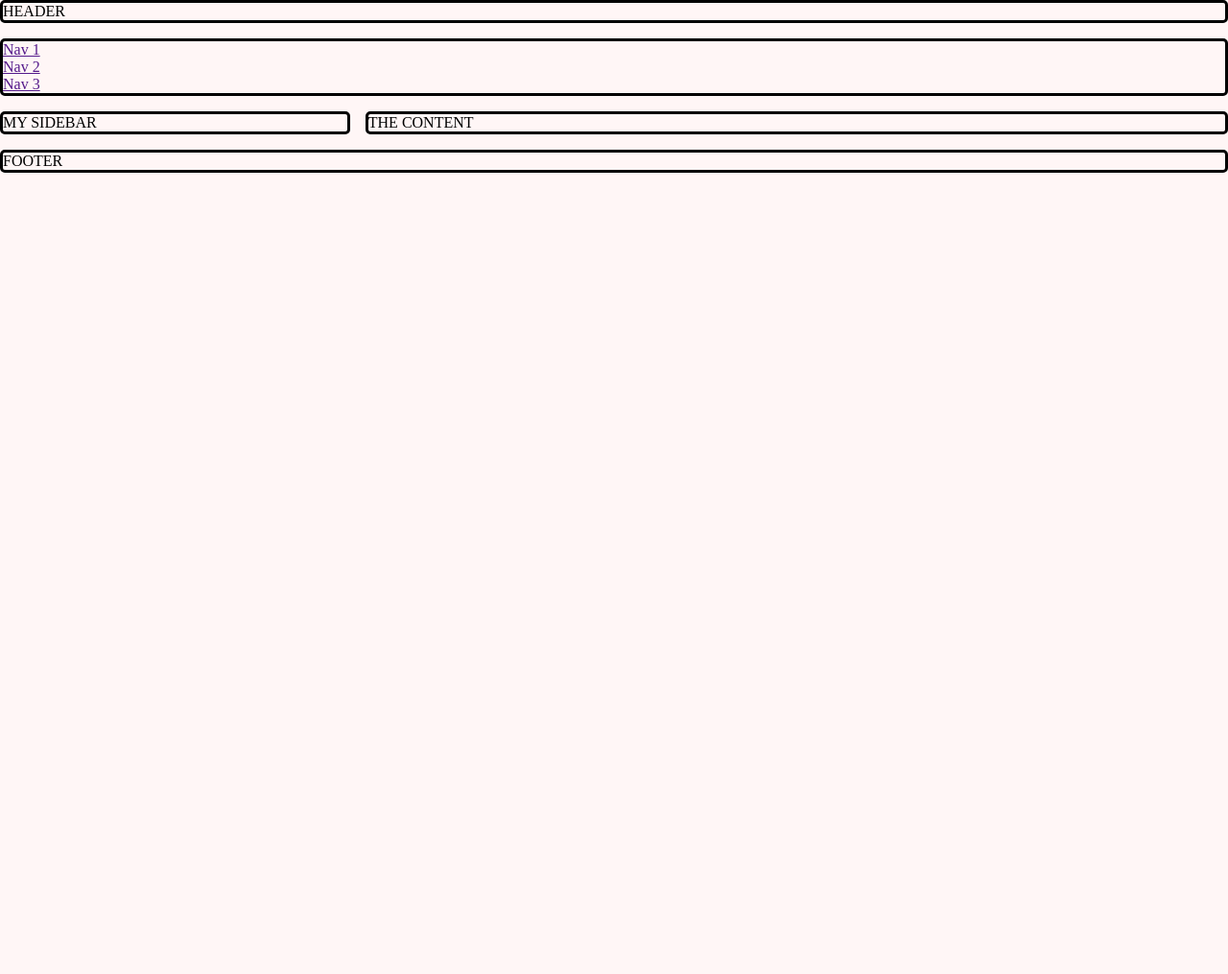
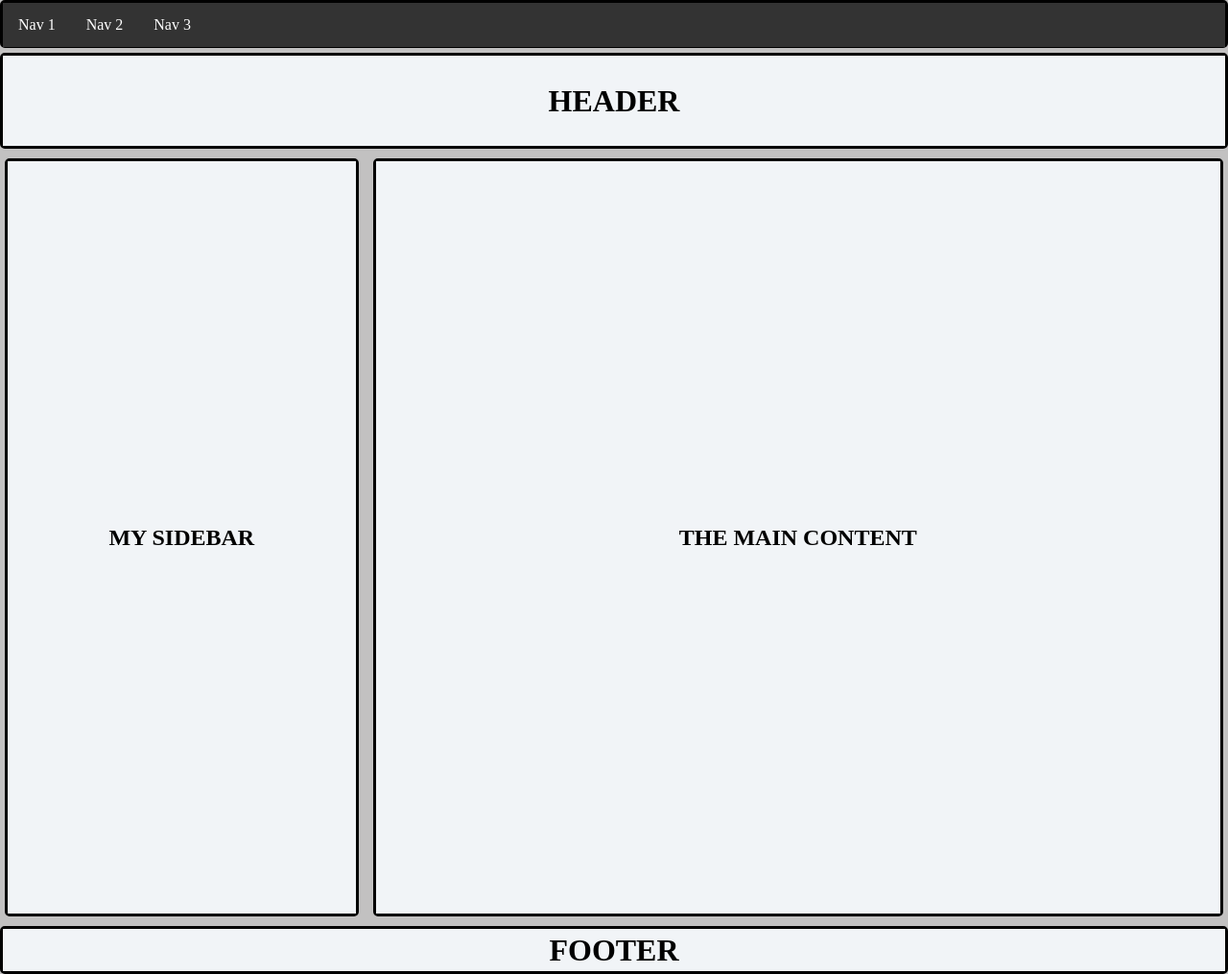
Before and after one commit to clintonqwert/HTML5WebAppTemplate, a plain HTML site: page index.html in a window 1280 px wide. Shown: the whole page at 96% size. Before the commit the page ends 800 px from the top, so only its background shows below. Drawn offline with Linux system fonts and the light colour scheme.

Commit message:
Finished with the layout. Added flexbox items inside each grid area.

```diff
--- a/css/style.css
+++ b/css/style.css
@@ -16,9 +16,25 @@ All Rights Reserved.
  }
 
  body{
-     background-color: rgb(255, 246, 246);
+     background-color: rgb(194, 193, 193);
  }
 
+ h1{
+     align-self: center;
+ }
+
+ /* GRID FRAME/CONTAINER */
+ .grid-frame{
+     display: grid;
+     grid-gap: 5px;
+     grid-template:
+        [row1-start] "navbar navbar navbar navbar" 50px [row1-end]
+        [row2-start] "headbar headbar headbar headbar" 100px [row2-end]
+        [row3-start] "sidecontent thecontent thecontent thecontent" 800px [row3-end]
+        [row4-start] "footcontent footcontent footcontent footcontent" 50px [row4-end] ;
+ }
+
+ /* GRID AREAS/ITEMS */
  .area{
     border-style: solid;
     border-width: 3px;
@@ -26,39 +42,78 @@ All Rights Reserved.
     border-radius: 5px;
  }
 
- .grid-frame{
-     display: grid;
-     grid-template:
-        "headbar headbar headbar headbar"
-        "navbar navbar navbar navbar"
-        "sidecontent thecontent thecontent thecontent"
-        "footcontent footcontent footcontent footcontent";
-     grid-gap: 1em;
-
- }
-
  .grid-header{
      grid-area: headbar;
-
  }
 
  .grid-nav{
      grid-area: navbar;
-
  }
 
  .grid-content{
      grid-area: thecontent;
-
-
+     margin: 5px;
  }
 
  .grid-side{
      grid-area: sidecontent;
-
+     margin: 5px;
  }
 
  .grid-foot{
      grid-area: footcontent;
+ }
 
- }
+ /* FLEX-BOXES */
+.flexbox {
+    display: flex;
+    background-color: rgb(241, 244, 247);
+    height: 100%;
+}
+
+/* navigation bar */
+ul{
+    display: flex;
+    justify-content: flex-start;
+    list-style-type: none;
+    margin: 0;
+    padding: 0;
+    overflow: hidden;
+    background-color: #333;
+}
+
+li {
+    float: left;
+}
+
+li a{
+    display: block;
+    color: white;
+    text-align: center;
+    padding: 14px 16px;
+    text-decoration: none;
+}
+
+li a:hover {
+    background-color: #111;
+}
+
+/* header */
+.header{
+    justify-content: center;
+}
+
+/* content */
+.content{
+    justify-content: center;
+}
+
+/* sidebar */
+.sidebar{
+    justify-content: center;
+}
+
+/* footer */
+.footer{
+    justify-content: center;
+}
--- a/index.html
+++ b/index.html
@@ -11,10 +11,11 @@ All Rights Reserved.
 
 -->
 <html>
+
 <head>
     <title>HTML5, CSS(GRID), JavaScript(ES2018) Template</title>
 
-        <!-- Base style sheet -->
+    <!-- Base local style sheet -->
     <link rel="stylesheet" href="css/style.css">
 
     <!-- Media Queries -->
@@ -25,28 +26,50 @@ All Rights Reserved.
 <body>
 
     <!-- Grid Layout -->
-        <div id="wrapper" class="grid-frame">
-
-            <!-- Header -->
-            <header id="header" class="grid-header area">HEADER</header>
+    <div id="main-wrapper" class="grid-frame">
 
         <!-- Nav Bar -->
-            <nav id="navigation" class="grid-nav area">
-                <ul>
+        <nav id="navigation-wrapper" class="grid-nav area">
+            <div id="menu-container" class="menu-flexbox">
+                <ul class="menu">
                     <li><a href="">Nav 1</a></li>
                     <li><a href="">Nav 2</a></li>
                     <li><a href="">Nav 3</a></li>
                 </ul>
+            </div>
         </nav>
 
+        <!-- Header -->
+        <header id="header-wrapper" class="grid-header area">
+            <div id="header-container" class="header flexbox">
+                <h1>HEADER</h1>
+            </div>
+        </header>
+
         <!-- The Content -->
-            <div id="content" class="grid-content area">THE CONTENT</div>
+        <section id="content-wrapper" class="grid-content area">
+            <div id="content-container" class="content flexbox">
+                <h1>THE MAIN CONTENT</h1>
+            </div>
+        </section>
 
         <!-- Sidebar -->
-            <aside id="sidebar" class="grid-side area">MY SIDEBAR</aside>
+        <aside id="sidebar-wrapper" class="grid-side area">
+            <div id="sidebar-container" class="sidebar flexbox">
+                <h1>
+                    MY SIDEBAR
+                </h1>
+            </div>
+        </aside>
 
         <!-- The Footer -->
-            <footer id="footer" class="grid-foot area">FOOTER</footer>
+        <footer id="footer-wrapper" class="grid-foot area">
+            <div id="footer-container" class="footer flexbox">
+                <h1>
+                    FOOTER
+                </h1>
+            </div>
+        </footer>
 
     </div>
 
@@ -68,4 +91,5 @@ All Rights Reserved.
     </div>
 
 </body>
+
 </html>
```
Lines whose indentation alone changed are shown as unchanged.
